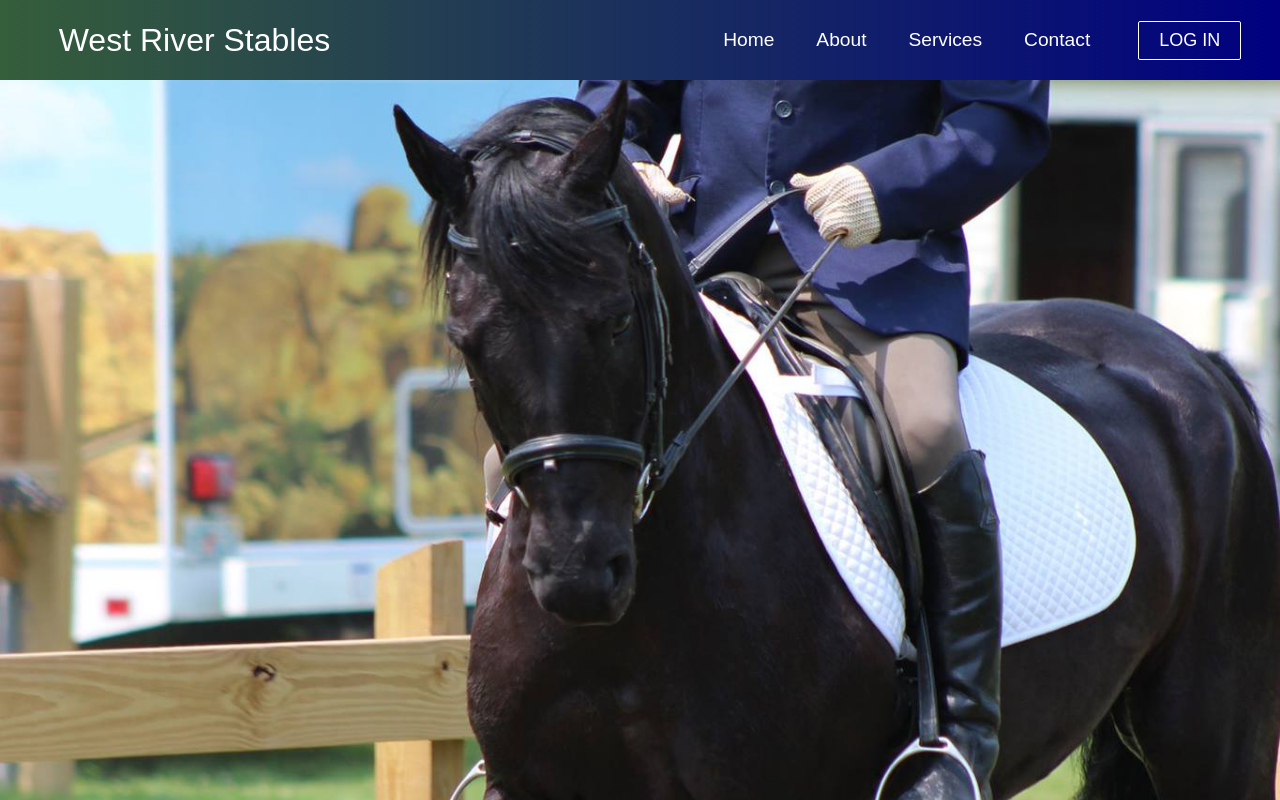
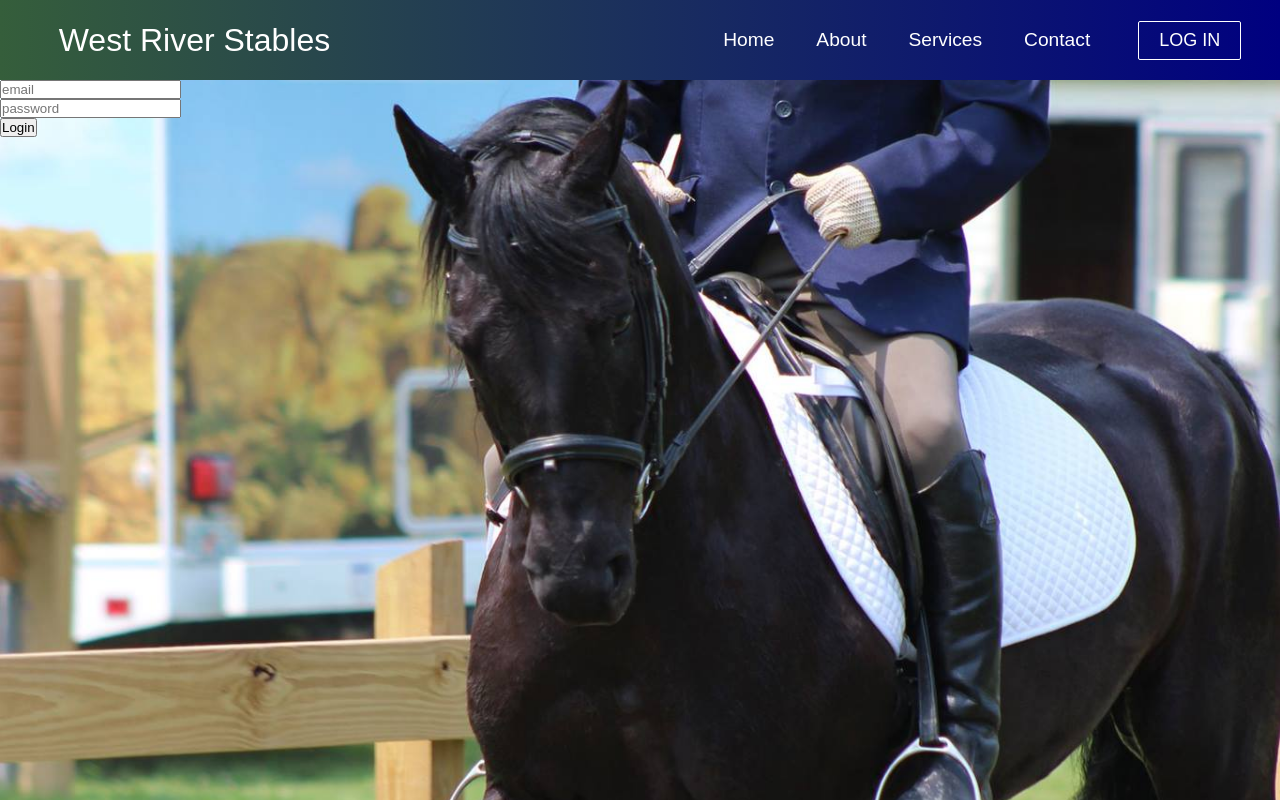
Before and after one commit to jrog20/west-river-stables-website, a React (Create React App) app in the folder west-river-stables-react-app/: page /login in a window 1280 px wide. Shown: the top 800 px of the page. Built offline with nearby package versions, Linux system fonts and the light colour scheme.

Commit message:
Build login form

```diff
--- a/west-river-stables-react-app/src/App.js
+++ b/west-river-stables-react-app/src/App.js
@@ -6,13 +6,14 @@ import HomeContainer from './containers/HomeContainer';
 import About from './components/About';
 import Services from './components/Services';
 import Contact from './components/Contact';
-import Login from './components/Login';
+import LoginContainer from './containers/LoginContainer';
 import NotFound from './components/NotFound';
 import Footer from './components/Footer';
 // Switch allows only one route to show at a time
 import { Switch, Route } from 'react-router-dom';
 
 class App extends Component {
+
   render() {
     return (
       <div>
@@ -22,9 +23,13 @@ class App extends Component {
           <Route exact path="/about" component={About} />
           <Route exact path="/services" component={Services} />
           <Route exact path="/contact" component={Contact} />
-          <Route exact path="/login" component={Login} />
+          <Route exact path="/login" component={LoginContainer}
+          // handleOnChange={this.handleOnChange} handleOnSubmit={this.handleOnSubmit} email={this.state.loginForm.email} password={this.state.loginForm.password}
+          />
           <Route component={NotFound} />
         </Switch>
+        {/* Don't want this to render on the homepage
+        <Login handleOnChange={this.handleOnChange} handleOnSubmit={this.handleOnSubmit} email={this.state.loginForm.email} password={this.state.loginForm.password}/> */}
         <Footer />
       </div>
     );
--- a/west-river-stables-react-app/src/components/Login.js
+++ b/west-river-stables-react-app/src/components/Login.js
@@ -2,12 +2,33 @@ import React from 'react';
 import rogerriding from '../assets/images/rogerriding.jpeg';
 import './Login.css'
 
-function Login() {
+function Login({ handleOnChange, handleOnSubmit, email, password }) {
   return (
     <>
       <div className='background-image' style={{ backgroundImage: `url(${rogerriding})` }} alt="Login">
+      {/* <LoginForm /> */}
+        <form onSubmit={handleOnSubmit}>
+          <input
+            type="text"
+            name="email"
+            placeholder="email"
+            value={email}
+            onChange={handleOnChange}
+          /><br/>
+          {/* change back to type='password' for production */}
+          <input
+            type="text"
+            name="password"
+            placeholder="password"
+            value={password}
+            onChange={handleOnChange}
+          /><br/>
+          <input
+            type="submit"
+            value="Login"
+          />
+        </form>
       </div>
-      {/* <LoginForm /> */}
     </>
   );
 };
--- /dev/null
+++ b/west-river-stables-react-app/src/containers/LoginContainer.js
@@ -0,0 +1,46 @@
+import React, { Component } from 'react';
+import Login from '../components/Login';
+
+// import { connect } from 'react-redux'
+
+class LoginContainer extends Component {
+  // Added for userlogin - Is it good practice to have this here,
+  // or should it be in login component?
+  constructor() {
+    super()
+    this.state = {
+      currentUser: null,
+      loginForm: {
+        email: "",
+        password: ""
+      }
+    }
+  }
+
+  handleOnChange = event => {
+    const { name, value } = event.target
+    this.setState({
+      loginForm: {
+        ...this.state.loginForm,
+        [name]: value
+      }
+    })
+  }
+
+  handleOnSubmit = event => {
+    event.preventDefault()
+    console.log('doing nothing')
+  }
+
+  render() {
+    return (
+      <div>
+        <Login handleOnChange={this.handleOnChange} handleOnSubmit={this.handleOnSubmit} email={this.state.loginForm.email} password={this.state.loginForm.password}/>
+
+      </div>
+    );
+  }
+}
+
+export default LoginContainer
+// export default connect(mapStateToProps, mapDispatchToProps)(HomeContainer)
```
